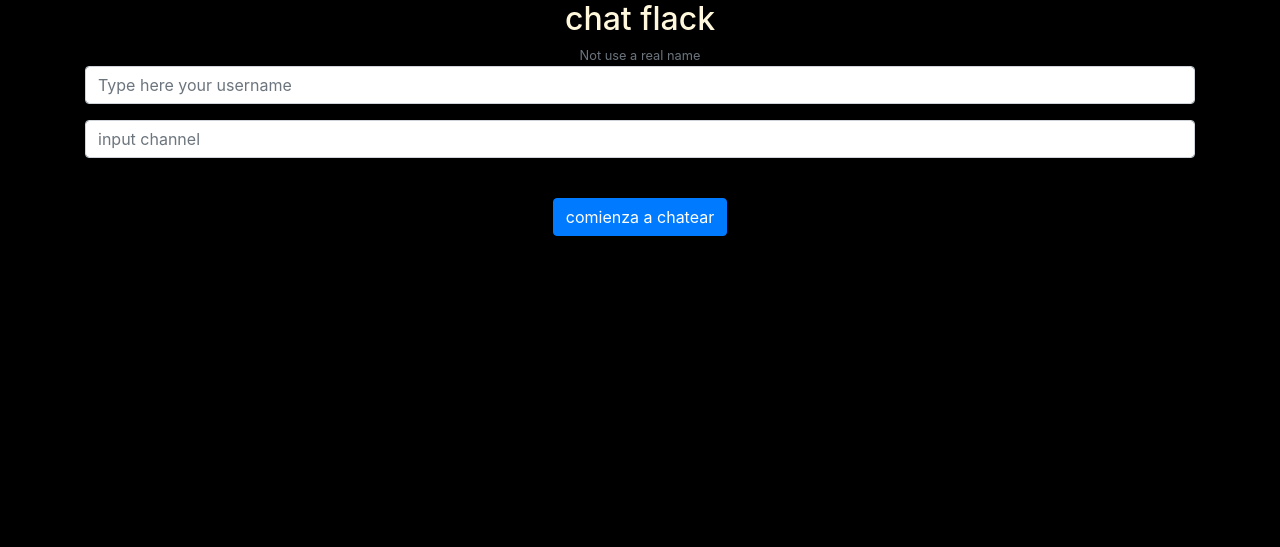
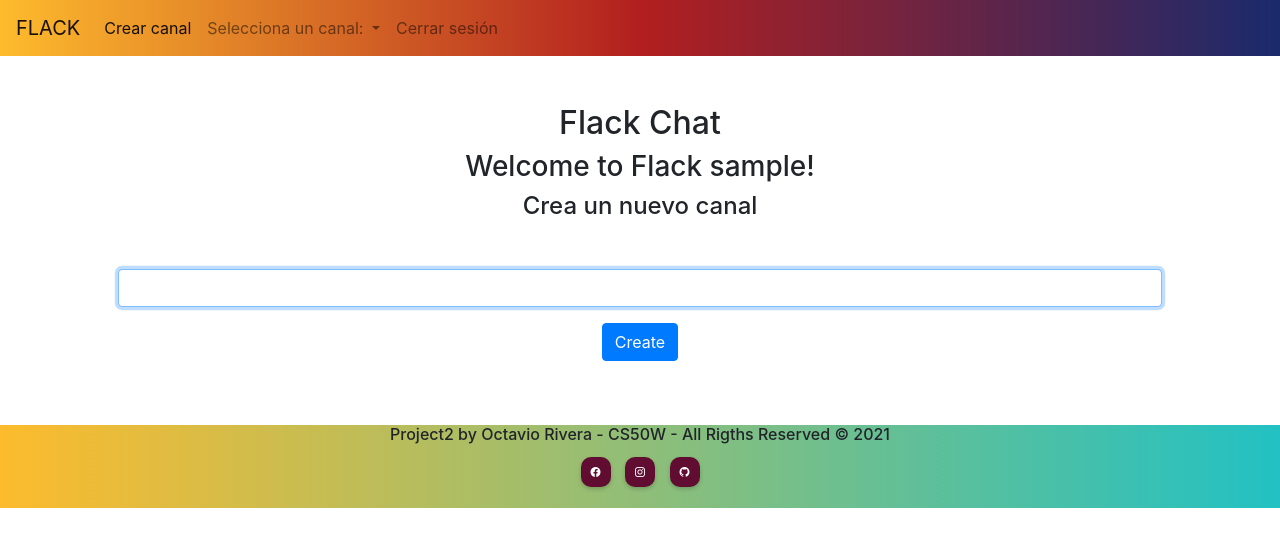
Before and after one commit to TavoRivera/chat-website-by-socketio, a Flask app: page / in a window 1280 px wide. Shown: the top 547 px of the page. Run offline with Flask 2, Linux system fonts and the light colour scheme; the visitor is signed in with stand-in values (Sample User, id 1); some libraries are stand-ins or nearby versions.

Commit message:
@TavoRivera - Create user, channels and send messages with socket io

```diff
--- a/application.py
+++ b/application.py
@@ -1,51 +1,92 @@
 import os
 import requests
+from collections import deque
 
 from flask import Flask, jsonify, session, render_template, redirect, request, url_for
 from flask_socketio import SocketIO, emit, send, join_room, leave_room
 from flask_session import Session
+
+from helpers import login_required
 
 app = Flask(__name__)
 app.config["SECRET_KEY"] = 'secret'
 app.config['SESSION_TYPE'] = 'filesystem'
 socketio = SocketIO(app)
 
+socketio = SocketIO(app, cors_allowed_origin="*")
 
-@app.route("/", methods=['GET', 'POST'])
-def index():
-    return render_template('index.html')
+users = []
+channels = []
+mensajes = dict()
 
 
-@app.route("/chat", methods=['GET', 'POST'])
-def chat():
-    if (request.method == 'POST'):
-        username = request.form.get('username')
-        channel = request.form.get('channel')
-        # almacenar la info en session
+@app.route("/")
+@login_required
+def index():
+    return render_template('index.html', channels=channels)
+
+
+@app.route("/login", methods=['GET', 'POST'])
+def login():
+
+    session.clear()
+
+    username = request.form.get("username")
+    if request.method == "POST":
+        if username in users:
+            return "username already exists"
+        users.append(username)
         session['username'] = username
-        session['room'] = channel
-        return render_template("chat.html", session=session)
+        # Remember the user session on a cookie if the browser is closed.
+        session.permanent = True
+
+        return redirect("/")
     else:
-        if (session.get('username') is not None):
-            return render_template("chat.html", session=session)
-        else:
-            return redirect(url_for('index'))
+        return render_template("login.html")
 
 
 @app.route("/logout")
 def logout():
     """Log user out"""
-
+    usuario = session['username']
     # Forget any user_id
     session.clear()
 
+    try:
+        users.remove(f"{usuario}")
+    except ValueError:
+        pass
     # Redirect user to login form
     return redirect("/")
 
-@socketio.on('message')
-def message(data):
-    print(f"\n\n{data}\n\n")
-    send(data)
+
+@app.route("/create", methods=['POST'])
+def create():
+
+    # obtener el nombre del canal desde el formulario
+    newchannel = request.form.get("channel")
+
+    if newchannel in channels:
+        return ("that channel already exists!")
+
+    # Agregar el canal a la lista global e canales
+    channels.append(newchannel)
+
+    #mensajes[newchannel] = deque()
+
+    return redirect("/" + newchannel)
+
+
+@app.route("/<canal>")
+def canal(canal):
+
+    return render_template('channel.html', channels=channels, canal=canal)
+
+
+@socketio.on("submit mensaje")
+def vote(data):
+    mensaje = data["mensaje"]
+    emit("announce mensaje", {"mensaje": mensaje}, broadcast=True)
 
 
 if __name__ == '__main__':
--- a/requirements.txt
+++ b/requirements.txt
@@ -1,2 +1,4 @@
 Flask
 Flask-SocketIO
+requests
+flask_session
--- a/static/css/main.css
+++ /dev/null
@@ -1,15 +0,0 @@
-body {
-	background-color: black;
-	color: cornsilk;
-}
-
-.chatwindow {
-	position: absolute;
-	top: 50;
-	bottom: 50;
-	left: 0;
-	right: 0;
-	margin: auto;
-	width: 100%;
-	padding: 30px;
-}
--- /dev/null
+++ b/static/style/css/main.css
@@ -0,0 +1,127 @@
+nav {
+	background: #1a2a6c;
+	/* fallback for old browsers */
+	background: -webkit-linear-gradient(to right, #fdbb2d, #b21f1f, #1a2a6c);
+	/* Chrome 10-25, Safari 5.1-6 */
+	background: linear-gradient(to right, #fdbb2d, #b21f1f, #1a2a6c);
+	/* W3C, IE 10+/ Edge, Firefox 16+, Chrome 26+, Opera 12+, Safari 7+ */
+}
+
+a > span {
+	color: white;
+}
+
+a > span:hover {
+	color: #ee9794;
+}
+
+@media screen and (max-width: 490px) {
+	h6 {
+		font-size: 8px;
+	}
+}
+footer {
+	background: #22c1c3;
+	/* fallback for old browsers */
+	background: -webkit-linear-gradient(to right, #fdbb2d, #22c1c3);
+	/* Chrome 10-25, Safari 5.1-6 */
+	background: linear-gradient(to right, #fdbb2d, #22c1c3);
+	/* W3C, IE 10+/ Edge, Firefox 16+, Chrome 26+, Opera 12+, Safari 7+ */
+}
+
+.redes-container {
+	display: flex;
+	align-items: center;
+	justify-content: center;
+}
+.redes-container ul li {
+	display: inline-block;
+	margin: 5px;
+	width: 30px;
+	height: 30px;
+	text-align: center;
+}
+.redes-container ul li a {
+	display: block;
+	padding: 0 10px;
+	background: #610c31;
+	color: white;
+	line-height: 30px;
+	border-radius: 10px;
+	font-size: 10px;
+	box-shadow: 0 2px 4px 0px rgba(0, 0, 0, 0.2);
+	transition: 0.2s;
+}
+.redes-container ul li a:hover {
+	transform: translateY(-3px) scale(1.05);
+	box-shadow: 0 4px 4px 0px rgba(0, 0, 0, 0.4);
+	filter: none;
+}
+.redes-container ul:hover a {
+	filter: blur(2px);
+}
+
+.btn_color {
+	background: #ff4b1f;
+	/* fallback for old browsers */
+	background: -webkit-linear-gradient(to right, #1fddff, #ff4b1f);
+	/* Chrome 10-25, Safari 5.1-6 */
+	background: linear-gradient(to right, #1fddff, #ff4b1f);
+	/* W3C, IE 10+/ Edge, Firefox 16+, Chrome 26+, Opera 12+, Safari 7+ */
+}
+
+.btn_color:hover {
+	transition-delay: 2ms;
+	background: #c02425;
+	/* fallback for old browsers */
+	background: -webkit-linear-gradient(to right, #f0cb35, #c02425);
+	/* Chrome 10-25, Safari 5.1-6 */
+	background: linear-gradient(to right, #f0cb35, #c02425);
+	/* W3C, IE 10+/ Edge, Firefox 16+, Chrome 26+, Opera 12+, Safari 7+ */
+}
+
+.table_xd {
+	background: #e96443;
+	/* fallback for old browsers */
+	background: -webkit-linear-gradient(to right, #904e95, #e96443);
+	/* Chrome 10-25, Safari 5.1-6 */
+	background: linear-gradient(to right, #904e95, #e96443);
+	/* W3C, IE 10+/ Edge, Firefox 16+, Chrome 26+, Opera 12+, Safari 7+ */
+}
+
+/* ---------------------------------------------------
+    CONTENT STYLE
+----------------------------------------------------- */
+.content-section {
+	background: #fdefef;
+	border: 1px solid #dddddd;
+	border-radius: 6px;
+	margin-bottom: 5px;
+}
+
+/* ---------------------------------------------------
+    SCROLLING
+----------------------------------------------------- */
+#message-list {
+	height: 65vh;
+	overflow: auto;
+}
+
+#channel-list {
+	height: 65vh;
+	overflow: auto;
+}
+
+/* ---------------------------------------------------
+    HIDDEN CONTENT
+----------------------------------------------------- */
+.temp {
+	display: inline;
+}
+
+#delete-channel {
+	float: right;
+	margin-top: 10px;
+}
+
+/*# sourceMappingURL=main.css.map */
--- /dev/null
+++ b/static/style/scss/base/_variables.scss
@@ -0,0 +1,5 @@
+//haciendo uso de variables con sass
+// paleta de colores
+$color-navbar: #0e095c;
+$color-mouse: rgb(238, 151, 148);
+$color-xd: rgb(97, 12, 49);
--- /dev/null
+++ b/static/style/scss/components/footer/_footer.scss
@@ -0,0 +1,56 @@
+@import "../../base/variables";
+
+@media screen and (max-width: 490px) {
+	h6 {
+		font-size: 8px;
+	}
+}
+
+footer {
+	background: #22c1c3; /* fallback for old browsers */
+	background: -webkit-linear-gradient(
+		to right,
+		#fdbb2d,
+		#22c1c3
+	); /* Chrome 10-25, Safari 5.1-6 */
+	background: linear-gradient(
+		to right,
+		#fdbb2d,
+		#22c1c3
+	); /* W3C, IE 10+/ Edge, Firefox 16+, Chrome 26+, Opera 12+, Safari 7+ */
+}
+.redes-container {
+	display: flex;
+	align-items: center;
+	justify-content: center;
+
+	ul li {
+		display: inline-block;
+		margin: 5px;
+		width: 30px;
+		height: 30px;
+		text-align: center;
+
+		a {
+			display: block;
+			padding: 0 10px;
+			background: $color-xd;
+			color: white;
+			line-height: 30px;
+			border-radius: 10px;
+			font-size: 10px;
+			box-shadow: 0 2px 4px 0px rgba(0, 0, 0, 0.2);
+			transition: 0.2s;
+		}
+		//acá hago que el ícono específico señalado deje de desenfocarse
+		a:hover {
+			transform: translateY(-3px) scale(1.05);
+			box-shadow: 0 4px 4px 0px rgba(0, 0, 0, 0.4);
+			filter: none;
+		}
+	}
+	//acá hago que los íconos se desenfoquen con el hover
+	ul:hover a {
+		filter: blur(2px);
+	}
+}
--- /dev/null
+++ b/static/style/scss/components/navbar/_navbar.scss
@@ -0,0 +1,25 @@
+@import "../../base/variables";
+
+nav {
+	background: #1a2a6c; /* fallback for old browsers */
+	background: -webkit-linear-gradient(
+		to right,
+		#fdbb2d,
+		#b21f1f,
+		#1a2a6c
+	); /* Chrome 10-25, Safari 5.1-6 */
+	background: linear-gradient(
+		to right,
+		#fdbb2d,
+		#b21f1f,
+		#1a2a6c
+	); /* W3C, IE 10+/ Edge, Firefox 16+, Chrome 26+, Opera 12+, Safari 7+ */
+}
+//ocupo selector tipo >
+a > span {
+	color: white;
+}
+//ocupo selector de pseudoclase :hover
+a > span:hover {
+	color: $color-mouse;
+}
--- /dev/null
+++ b/static/style/scss/main.scss
@@ -0,0 +1,5 @@
+//importo todos los archivos _xd.sass para ser compilados en este archivo main.scss
+
+@import "./components/navbar/navbar";
+@import "./components/footer/footer";
+@import "./components/section/section";
--- a/templates/index.html
+++ b/templates/index.html
@@ -1,28 +1,22 @@
-<!DOCTYPE html>
-<html lang="en">
-<head>
-    <meta charset="UTF-8">
-    <meta http-equiv="X-UA-Compatible" content="IE=edge">
-    <meta name="viewport" content="width=nav, initial-scale=1.0">
-    <title>Document</title>
-    <link rel="stylesheet" href="https://cdn.jsdelivr.net/npm/bootstrap@4.6.0/dist/css/bootstrap.min.css"
-        integrity="sha384-B0vP5xmATw1+K9KRQjQERJvTumQW0nPEzvF6L/Z6nronJ3oUOFUFpCjEUQouq2+l" crossorigin="anonymous">
-    <link rel="stylesheet" href="{{ url_for('static', filename='css/main.css') }}">
-</head>
-<body class="container text-center">
-    <h2>chat flack</h2>
-    <form class="form-signin" action="{{url_for('chat')}}" method="post">
+{% extends "layout.html" %}
+
+{% block title %}
+Crea o unete a un canal
+{% endblock %}
+
+{% block content %}
+    <div class="text-center">
+        <h2>Flack Chat</h2>
+        <h3>Welcome to Flack {{session['username']}}!</h3>
+
+     <h4 class="mb-5">Crea un nuevo canal</h4>
+
+    <form action="/create" method="post">
         <div class="form-group">
-            <small id="emailHelp" class="form-text text-muted">Not use a real name</small>
-            <input type="text" class="form-control" id="username" name="username"  placeholder="Type here your username" autocomplete="off" required>
-            <input type="text" id="channel" class="form-control mt-3" name="channel" placeholder="input channel"  required ><br>
+            <input type="text" class="form-control" name="channel" id="channel" autofocus>
         </div>
-        <button type="submit" class="btn btn-primary" value="submit">comienza a chatear</button>
+        <button class="btn btn-primary" type="submit">Create</button>
     </form>
 
 
-
-    <script src="https://cdnjs.cloudflare.com/ajax/libs/socket.io/1.3.6/socket.io.js"></script>
-    <script src="{{url_for('static', filename='index.js')}}"></script>
-</body>
-</html>
+{% endblock %}
--- /dev/null
+++ b/templates/layout.html
@@ -0,0 +1,75 @@
+<!DOCTYPE html>
+<html lang="en">
+
+<head>
+    <meta charset="UTF-8">
+    <meta http-equiv="X-UA-Compatible" content="IE=edge">
+    <meta name="viewport" content="width=device-width, initial-scale=1.0">
+    <title>{% block title %}{% endblock %}</title>
+    <link rel="stylesheet" href="https://cdn.jsdelivr.net/npm/bootstrap@4.6.0/dist/css/bootstrap.min.css" integrity="sha384-B0vP5xmATw1+K9KRQjQERJvTumQW0nPEzvF6L/Z6nronJ3oUOFUFpCjEUQouq2+l" crossorigin="anonymous">
+    <link rel="stylesheet" href="https://cdn.jsdelivr.net/npm/bootstrap-icons@1.3.0/font/bootstrap-icons.css">
+    <link rel="stylesheet" href="{{ url_for('static', filename='style/css/main.css') }}">
+    <script src="https://cdn.socket.io/4.0.1/socket.io.min.js" integrity="sha384-LzhRnpGmQP+lOvWruF/lgkcqD+WDVt9fU3H4BWmwP5u5LTmkUGafMcpZKNObVMLU" crossorigin="anonymous"></script>
+    <script src="https://ajax.googleapis.com/ajax/libs/jquery/3.5.1/jquery.min.js"></script>
+    <script src="https://cdn.jsdelivr.net/npm/bootstrap@4.6.0/dist/js/bootstrap.bundle.min.js" integrity="sha384-Piv4xVNRyMGpqkS2by6br4gNJ7DXjqk09RmUpJ8jgGtD7zP9yug3goQfGII0yAns" crossorigin="anonymous"></script>
+</head>
+
+<body>
+
+    <nav class="navbar navbar-expand-lg navbar-light bg-light">
+        <a class="navbar-brand" href="/">FLACK</a>
+        <button class="navbar-toggler" type="button" data-toggle="collapse" data-target="#navbarScroll"
+            aria-controls="navbarScroll" aria-expanded="false" aria-label="Toggle navigation">
+            <span class="navbar-toggler-icon"></span>
+        </button>
+        {% if session.username %}
+        <div class="collapse navbar-collapse" id="navbarScroll">
+            <ul class="navbar-nav mr-auto my-2 my-lg-0 navbar-nav-scroll" style="max-height: 100px;">
+                <li class="nav-item active">
+                    <a id="newChannel" class="nav-link" href="/">Crear canal <span class="sr-only">(current)</span></a>
+                </li>
+                <li class="nav-item dropdown">
+                    <a class="nav-link dropdown-toggle" href="#" id="navbarScrollingDropdown" role="button"
+                        data-toggle="dropdown" aria-expanded="false">
+                        Selecciona un canal:
+                    </a>
+                    <div class="dropdown-menu" aria-labelledby="navbarDropdownMenuLink">
+                        {% for channel in channels %}
+                        <a class="dropdown-item" href="/{{ channel }}">{{ channel }}</a>
+                        {% endfor %}
+                        <!--toma la ruta con el nombre del canal ojoo-->
+                    </div>
+                </li>
+                <li class="nav-item">
+                    <a id="logout" class="nav-link" href="/logout">Cerrar sesión</a>
+                </li>
+            </ul>
+        </div>
+        {% endif %}
+    </nav>
+
+    <section class="container p-5">
+         {% block content %}{% endblock %}
+    </section>
+
+
+<footer class="text-center mt-3">
+    <div>
+        <h6 class=footer-content> Project2 by Octavio Rivera - CS50W - All Rigths Reserved © 2021</h6>
+    </div>
+    <div class="redes-container">
+        <div class="row">
+            <ul class="col-12">
+                <li><a href="https://www.facebook.com/ImPhenomenal21/" class="facebook"><i
+                            class="bi bi-facebook"></i></a></li>
+                <li><a href="https://www.instagram.com/octavionoe/" class="instagram"><i
+                            class="bi bi-instagram"></i></a></li>
+                <li><a href="https://github.com/TavoRivera" class="GitHub"><i class="bi bi-github"></i></a></li>
+            </ul>
+        </div>
+    </div>
+</footer>
+
+</body>
+
+</html>
```
Also changed, not shown: helpers.py (added, +16 -0 lines), static/index.js (added, +41 -0 lines), static/scripts/index.js (deleted, +0 -12 lines), static/style/scss/components/section/_section.scss (added, +41 -0 lines), templates/channel.html (added, +57 -0 lines), templates/chat.html (deleted, +0 -24 lines), templates/login.html (added, +20 -0 lines), README.md, 1 other file.
